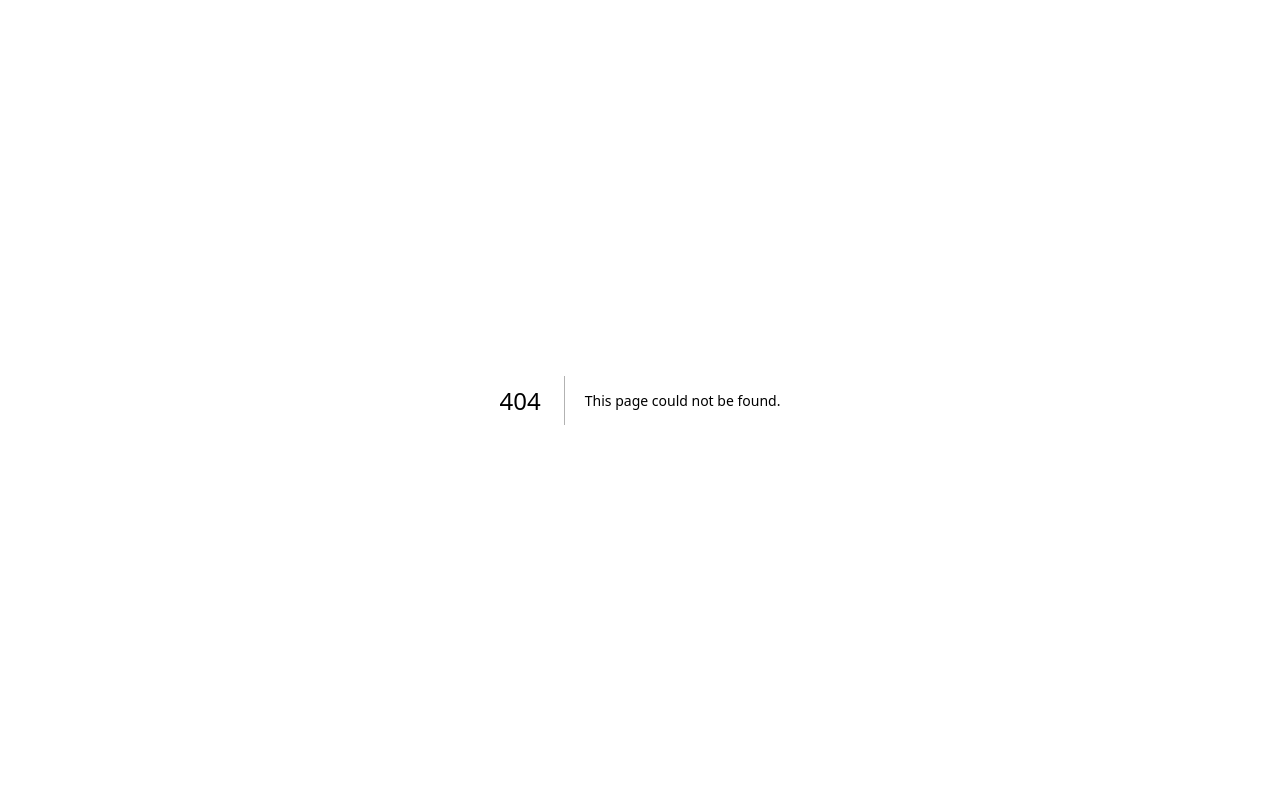
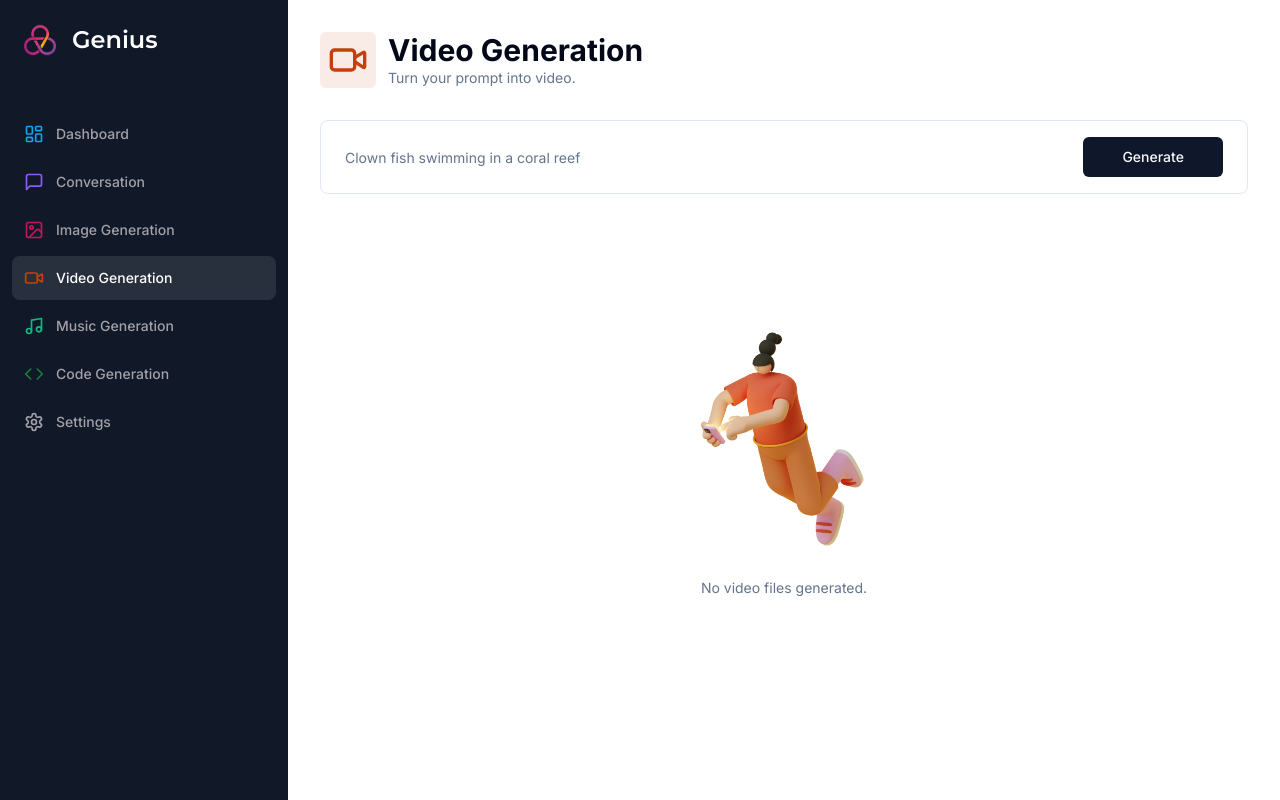
Before and after one commit to codewithmawais/genius, a Next.js app: page /video in a window 1280 px wide. Before the commit this address had no page. Built offline with nearby package versions, Linux system fonts and the light colour scheme.

Commit message:
Implemented Video UI and API.

```diff
--- /dev/null
+++ b/app/(dashboard)/(routes)/video/constants.ts
@@ -0,0 +1,7 @@
+import * as z from "zod";
+
+export const formSchema = z.object({
+    prompt: z.string().min(1, {
+        message: "Video prompt is required."
+    }),
+});
--- /dev/null
+++ b/app/(dashboard)/(routes)/video/page.tsx
@@ -0,0 +1,104 @@
+"use client";
+
+import * as z from "zod";
+import axios from "axios";
+import { VideoIcon } from "lucide-react";
+import { useForm } from "react-hook-form";
+import { useState } from "react";
+// import { toast } from "react-hot-toast";
+import { useRouter } from "next/navigation";
+
+import Heading from "@/components/heading";
+import { Input } from "@/components/ui/input";
+import { Button } from "@/components/ui/button";
+import { zodResolver } from "@hookform/resolvers/zod";
+import { Form, FormControl, FormField, FormItem } from "@/components/ui/form";
+import { Empty } from "@/components/empty";
+import { Loader } from "@/components/loader";
+
+import { formSchema } from "./constants";
+
+const VideoPage = () => {
+    const router = useRouter();
+    const [video, setVideo] = useState<string>();
+
+    const form = useForm<z.infer<typeof formSchema>>({
+        resolver: zodResolver(formSchema),
+        defaultValues: {
+            prompt: ""
+        }
+    });
+
+    const isLoading = form.formState.isSubmitting;
+
+    const onSubmit = async (values: z.infer<typeof formSchema>) => {
+        try {
+            setVideo(undefined);
+
+            const response = await axios.post('/api/video', values);
+
+            setVideo(response.data[0]);
+            form.reset();
+        } catch (error: any) {
+            // toast.error("Something went wrong.");
+            console.log("Something went wrong.", error);
+        } finally {
+            router.refresh();
+        }
+    }
+
+    return (
+        <div>
+            <Heading
+                title="Video Generation"
+                description="Turn your prompt into video."
+                icon={VideoIcon}
+                iconColor="text-orange-700"
+                bgColor="bg-orange-700/10"
+            />
+            <div className="px-4 lg:px-8">
+                <div>
+                    <Form {...form}>
+                        <form
+                            onSubmit={form.handleSubmit(onSubmit)}
+                            className="rounded-lg border w-full p-4 px-3 md:px-6 focus-within:shadow-sm grid grid-cols-12 gap-2"
+                        >
+                            <FormField
+                                control={form.control}
+                                name="prompt"
+                                render={({ field }) => (
+                                    <FormItem className="col-span-12 lg:col-span-10">
+                                        <FormControl className="m-0 p-0">
+                                            <Input
+                                                className="border-0 outline-none focus-visible:ring-0 focus-visible:ring-transparent"
+                                                disabled={isLoading}
+                                                placeholder="Clown fish swimming in a coral reef" {...field} />
+                                        </FormControl>
+                                    </FormItem>
+                                )}
+                            />
+                            <Button className="col-span-12 lg:col-span-2 w-full" type="submit" disabled={isLoading}>Generate</Button>
+                        </form>
+                    </Form>
+                </div>
+                <div className="space-y-4 mt-4">
+                    {isLoading && (
+                        <div className="p-20">
+                            <Loader />
+                        </div>
+                    )}
+                    {!video && !isLoading && (
+                        <Empty label="No video files generated." />
+                    )}
+                    {video && (
+                        <video controls className="w-full mt-8 aspect-video rounded-lg border bg-black">
+                            <source src={video} />
+                        </video>
+                    )}
+                </div>
+            </div>
+        </div>
+    );
+};
+
+export default VideoPage;
--- /dev/null
+++ b/app/api/video/route.ts
@@ -0,0 +1,40 @@
+import { auth } from "@clerk/nextjs/server";
+import { NextResponse } from "next/server";
+import Replicate from "replicate";
+
+const replicate = new Replicate({
+    auth: process.env.REPLICATE_API_TOKEN!,
+});
+
+export async function POST(
+    req: Request
+) {
+    try {
+        const { userId } = auth();
+        const body = await req.json();
+        const { prompt } = body;
+
+        if (!userId) {
+            return new NextResponse("Unauthorized", { status: 401 });
+        }
+
+        if (!prompt) {
+            return new NextResponse("Prompt is required", { status: 400 });
+        }
+
+        const response = await replicate.run(
+            "anotherjesse/zeroscope-v2-xl:9f747673945c62801b13b84701c783929c0ee784e4748ec062204894dda1a351",
+            {
+                input: {
+                    prompt
+                }
+            }
+        );
+
+        return NextResponse.json(response);
+
+    } catch (error) {
+        console.log('[VIDEO_ERROR]', error);
+        return new NextResponse("Internal Error", { status: 500 });
+    }
+};
```
